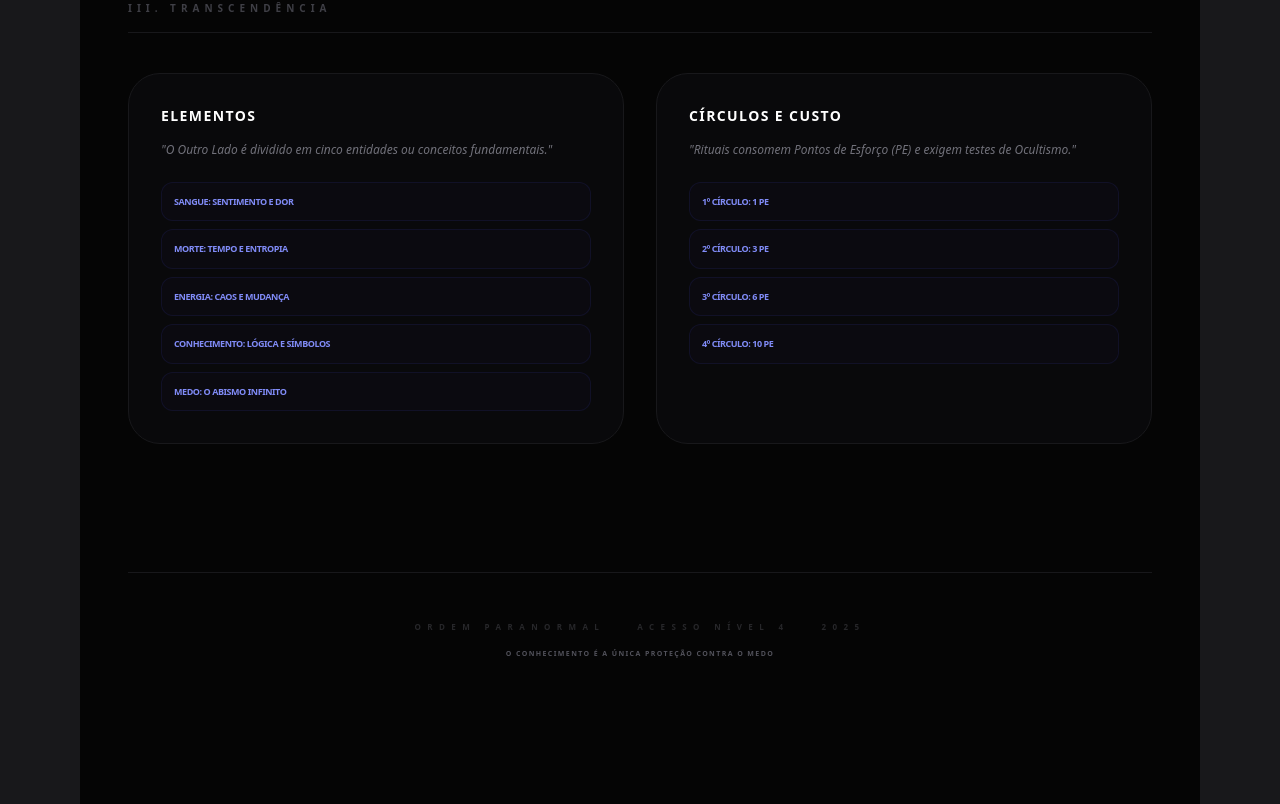
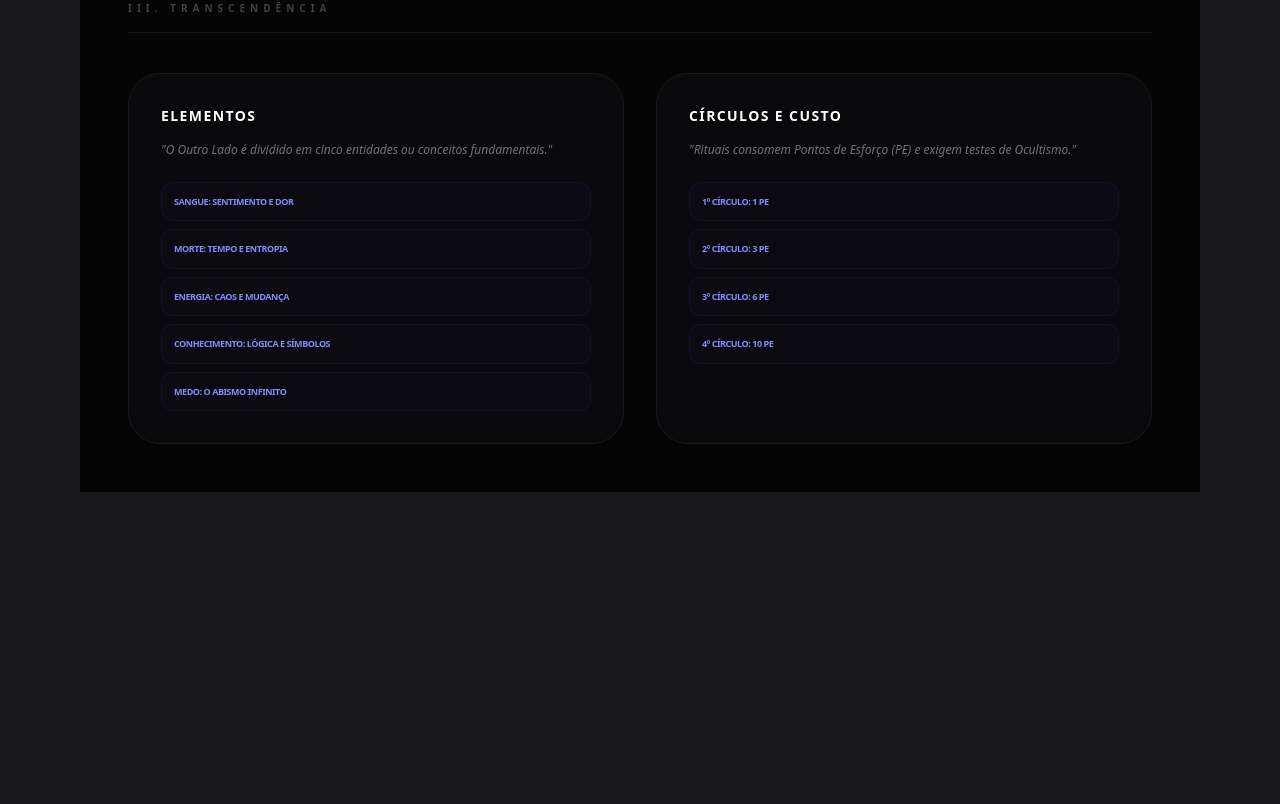
Before and after one commit to nathanscd/RPGMaster, a React (Vite) app: page /rules in a window 1280 px wide. Shown: the part 1620-2424 px from the top of the page. After the commit the page ends 2112 px from the top, so only its background shows below. Built offline with nearby package versions, Linux system fonts and the light colour scheme; no server answers.

Commit message:
Footer removal

```diff
--- a/src/pages/Rules.tsx
+++ b/src/pages/Rules.tsx
@@ -178,16 +178,6 @@ export default function Rulebook() {
           )}
 
         </div>
-
-        <footer className="mt-32 mb-12 py-12 border-t border-zinc-900 flex flex-col items-center gap-4">
-          <div className="flex gap-8 text-zinc-800 font-black text-[8px] uppercase tracking-[0.8em]">
-            <span>Ordem Paranormal</span>
-            <span>Acesso Nível 4</span>
-            <span>2025</span>
-          </div>
-          <p className="text-zinc-600 font-bold text-[7px] uppercase tracking-[0.2em]">O Conhecimento é a Única Proteção Contra o Medo</p>
-        </footer>
-
       </div>
     </div>
   )
```
